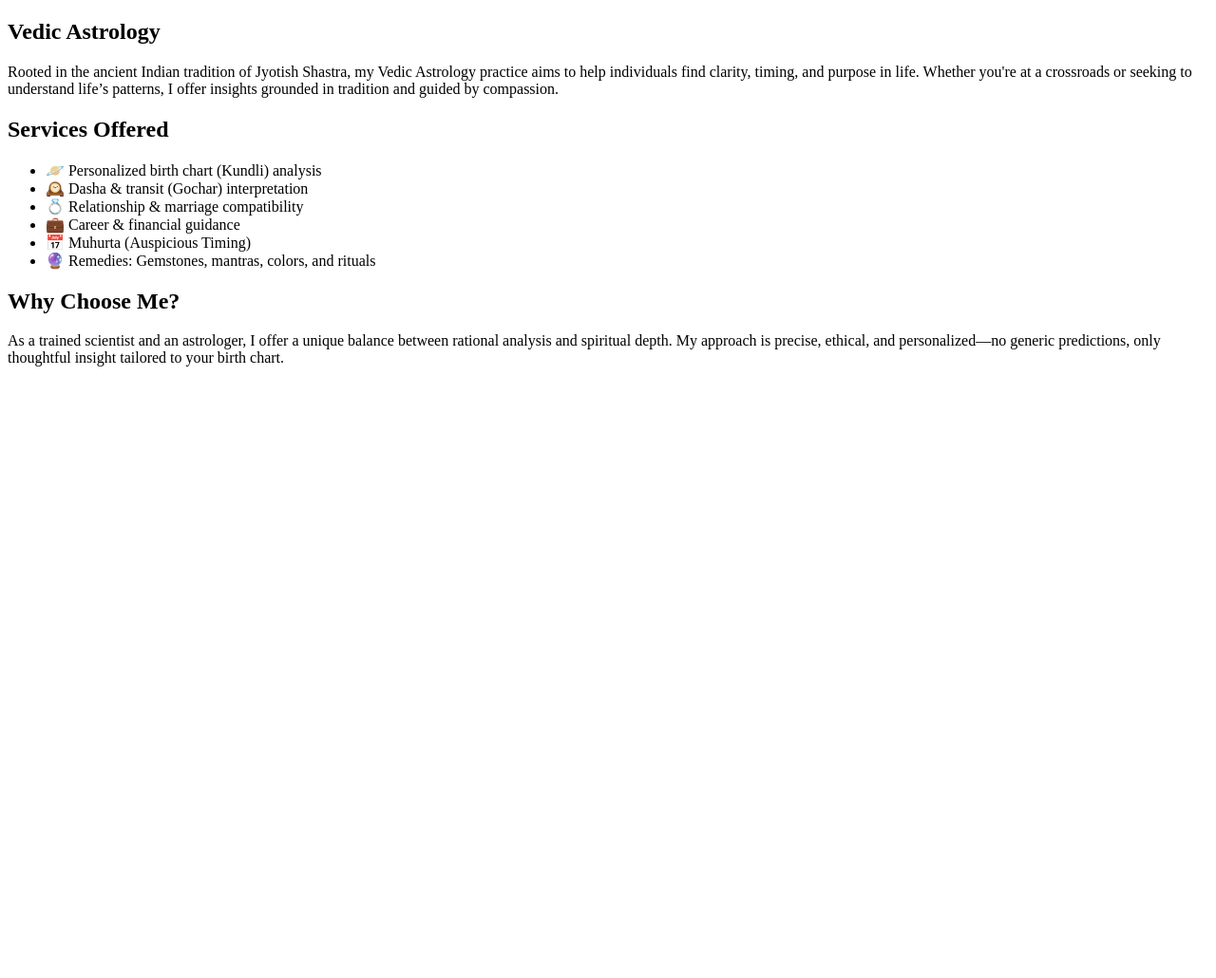
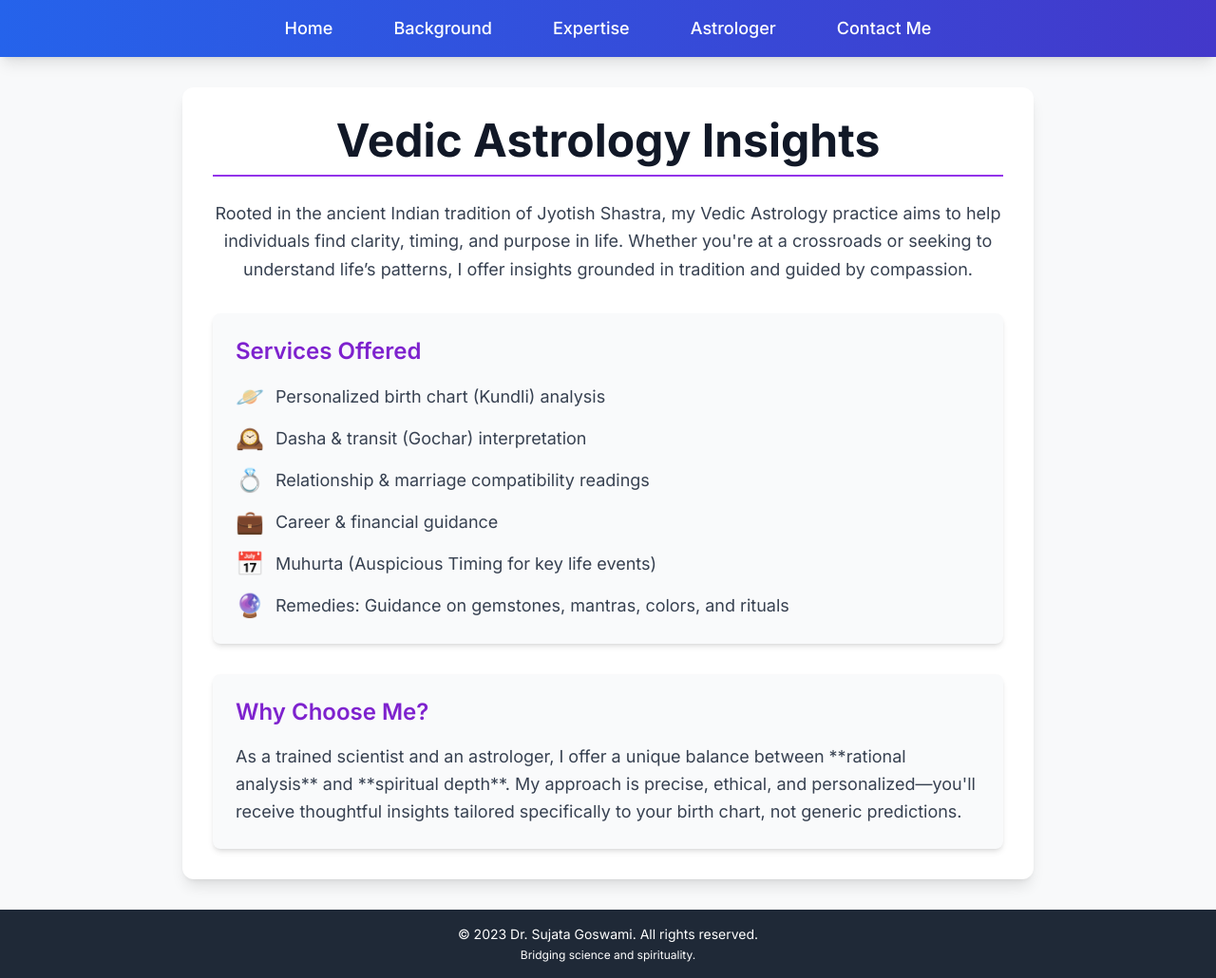
Before and after one commit to SujataSaurabh/sujatag.io, a plain HTML site: page astrologer.html in a window 1280 px wide. Shown: the whole page at 95% size. Before the commit the page ends 800 px from the top, so only its background shows below. Drawn offline with nearby package versions, Linux system fonts and the light colour scheme.

Commit message:
Update astrologer.html

```diff
--- a/astrologer.html
+++ b/astrologer.html
@@ -4,37 +4,94 @@
     <meta charset="UTF-8">
     <meta name="viewport" content="width=device-width, initial-scale=1.0">
     <title>Astrology | Dr. Sujata Goswami</title>
-  <link rel="stylesheet" href="personal_site_styles.css">
+    <!-- Tailwind CSS CDN for modern styling and responsiveness -->
+    <script src="https://cdn.tailwindcss.com"></script>
+    <!-- Google Font - Inter for a clean and readable typeface -->
+    <link href="https://fonts.googleapis.com/css2?family=Inter:wght@300;400;500;600;700&display=swap" rel="stylesheet">
+    <style>
+        /* Custom styles to ensure Inter font is applied and provide a soft background */
+        body {
+            font-family: 'Inter', sans-serif;
+            background-color: #f8f9fa; /* Consistent light gray background */
+            color: #333; /* Darker text for readability */
+        }
+        /* Style for the navigation links for better hover effects */
+        nav ul li a {
+            transition: color 0.3s ease-in-out, background-color 0.3s ease-in-out;
+            border-radius: 0.5rem; /* Rounded corners for links */
+            padding: 0.5rem 1rem; /* Padding for clickability */
+        }
+        nav ul li a:hover {
+            background-color: #e2e8f0; /* Lighter background on hover */
+            color: #2563eb; /* Blue text on hover */
+        }
+    </style>
 </head>
-<body>
+<body class="flex flex-col min-h-screen">
+    <!-- Header section with navigation bar - Consistent with index.html -->
+    <header class="bg-gradient-to-r from-blue-600 to-indigo-700 text-white shadow-lg py-4 px-6 md:px-8">
+        <nav class="container mx-auto flex justify-center">
+            <ul class="flex flex-wrap justify-center space-x-4 sm:space-x-6 md:space-x-8 text-lg font-medium">
+                <li><a href="home.html" data-section="home" class="hover:text-blue-200">Home</a></li>
+                <li><a href="background.html" data-section="background" class="hover:text-blue-200">Background</a></li>
+                <li><a href="expertise.html" data-section="expertise" class="hover:text-blue-200">Expertise</a></li>
+                <li><a href="astrologer.html" data-section="astrologer" class="hover:text-blue-200">Astrologer</a></li>
+                <li><a href="contact.html" data-section="contact" class="hover:text-blue-200">Contact Me</a></li>
+            </ul>
+        </nav>
+    </header>
 
-
-  <main>
-    <section class="section">
-      <h2>Vedic Astrology</h2>
-      <p>
+    <!-- Main content area for Astrology details -->
+    <main class="flex-grow container mx-auto p-4 sm:p-6 md:p-8">
+        <section class="container mx-auto max-w-4xl bg-white p-6 sm:p-8 rounded-xl shadow-lg">
+            <h2 class="text-4xl sm:text-5xl font-extrabold text-gray-900 mb-6 pb-3 border-b-2 border-purple-600 text-center">
+                Vedic Astrology Insights
+            </h2>
+            <p class="text-lg text-gray-700 leading-relaxed mb-8 text-center">
                 Rooted in the ancient Indian tradition of Jyotish Shastra, my Vedic Astrology practice aims to help individuals find clarity, timing, and purpose in life. Whether you're at a crossroads or seeking to understand life’s patterns, I offer insights grounded in tradition and guided by compassion.
             </p>
-    </section>
 
-    <section class="section">
-      <h2>Services Offered</h2>
-      <ul>
-        <li>🪐 Personalized birth chart (Kundli) analysis</li>
-        <li>🕰️ Dasha & transit (Gochar) interpretation</li>
-        <li>💍 Relationship & marriage compatibility</li>
-        <li>💼 Career & financial guidance</li>
-        <li>📅 Muhurta (Auspicious Timing)</li>
-        <li>🔮 Remedies: Gemstones, mantras, colors, and rituals</li>
+            <div class="space-y-8 mt-8">
+                <!-- Services Offered Section -->
+                <div class="bg-gray-50 p-6 rounded-lg shadow-md hover:shadow-lg transition-shadow duration-300">
+                    <h3 class="text-2xl font-semibold text-purple-700 mb-4">Services Offered</h3>
+                    <ul class="list-none pl-0 space-y-3 text-lg text-gray-700">
+                        <li class="flex items-center">
+                            <span class="mr-3 text-2xl">🪐</span> Personalized birth chart (Kundli) analysis
+                        </li>
+                        <li class="flex items-center">
+                            <span class="mr-3 text-2xl">🕰️</span> Dasha & transit (Gochar) interpretation
+                        </li>
+                        <li class="flex items-center">
+                            <span class="mr-3 text-2xl">💍</span> Relationship & marriage compatibility readings
+                        </li>
+                        <li class="flex items-center">
+                            <span class="mr-3 text-2xl">💼</span> Career & financial guidance
+                        </li>
+                        <li class="flex items-center">
+                            <span class="mr-3 text-2xl">📅</span> Muhurta (Auspicious Timing for key life events)
+                        </li>
+                        <li class="flex items-center">
+                            <span class="mr-3 text-2xl">🔮</span> Remedies: Guidance on gemstones, mantras, colors, and rituals
+                        </li>
                     </ul>
-    </section>
+                </div>
 
-    <section class="section">
-      <h2>Why Choose Me?</h2>
-      <p>
-        As a trained scientist and an astrologer, I offer a unique balance between rational analysis and spiritual depth. My approach is precise, ethical, and personalized—no generic predictions, only thoughtful insight tailored to your birth chart.
+                <!-- Why Choose Me? Section -->
+                <div class="bg-gray-50 p-6 rounded-lg shadow-md hover:shadow-lg transition-shadow duration-300">
+                    <h3 class="text-2xl font-semibold text-purple-700 mb-4">Why Choose Me?</h3>
+                    <p class="text-lg text-gray-700 leading-relaxed">
+                        As a trained scientist and an astrologer, I offer a unique balance between **rational analysis** and **spiritual depth**. My approach is precise, ethical, and personalized—you'll receive thoughtful insights tailored specifically to your birth chart, not generic predictions.
                     </p>
+                </div>
+            </div>
         </section>
     </main>
+
+    <!-- Footer section - Consistent with index.html -->
+    <footer class="bg-gray-800 text-white text-center py-4 px-6 md:px-8 mt-auto">
+        <p class="text-sm">&copy; 2023 Dr. Sujata Goswami. All rights reserved.</p>
+        <p class="text-xs mt-1">Bridging science and spirituality.</p>
+    </footer>
 </body>
 </html>
```
Lines whose indentation alone changed are shown as unchanged.
